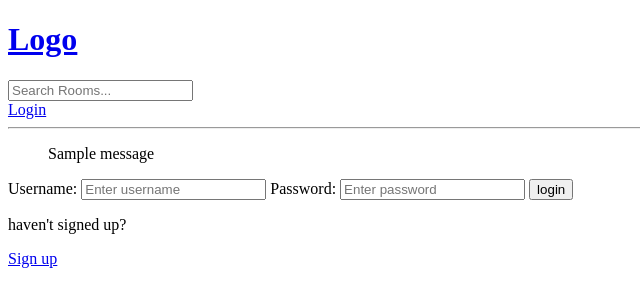
After one commit to vimaurya/Vroom, a Django app: page /login/ in a window 1280 px wide. The commit adds this page. Shown: the top 307 px of the page, without its empty margins (0-640 px from the left). Run offline with Django 5.2, Linux system fonts and the light colour scheme; one stand-in notice (Sample message) is shown.

Commit message:
login added

```diff
--- a/mediaZ/base/models.py
+++ b/mediaZ/base/models.py
@@ -14,7 +14,11 @@ class Room(models.Model):
     topic = models.ForeignKey(Topic, on_delete=models.SET_NULL, null=True)
     name = models.CharField(max_length=200)
     description = models.TextField(null=True, blank=True)
-    #participants =
+    participants = models.ManyToManyField(
+        User,
+        related_name='participants',
+        blank=True
+    )
     updated = models.DateTimeField(auto_now=True)
     created = models.DateTimeField(auto_now_add=True)
 
--- /dev/null
+++ b/mediaZ/base/templates/base/login_register.html
@@ -0,0 +1,35 @@
+{% extends 'main.html' %}
+
+{% block content %}
+
+{% if page == 'login' %}
+
+<div>
+
+    <form method="POST" action="">
+        {% csrf_token %}
+
+        <label>Username:</label>
+        <input type="text" name="username" placeholder="Enter username"/>
+        <label>Password:</label>
+        <input type="Password" name="password" placeholder="Enter password"/>
+
+        <input type="submit" value="login"/>
+    </form>
+    <p>haven't signed up?</p>
+    <a href="{% url 'register' %}">Sign up</a>
+</div>
+
+{% elif page == 'register' %}
+<div>
+
+    <form method="POST" action="">
+        {% csrf_token %}
+        {{form.as_p}}
+        <input type="submit" value="Register"/>
+    </form>
+    <p>already signed up?</p>
+    <a href="{% url 'login' %}">Login</a>
+</div>
+{% endif %}
+{% endblock content %}
--- a/mediaZ/base/urls.py
+++ b/mediaZ/base/urls.py
@@ -3,10 +3,14 @@ from . import views
 
 
 urlpatterns = [
+    path('login/', views.loginPage, name='login'),
+    path('logout/', views.logoutUser, name='logout'),
+    path('register/', views.registerPage, name='register'),
     path('', views.home, name="home"),
     path('room_page/<str:pk>/', views.room, name="room"),
     path('create-room/', views.createRoom, name='create-room'),
     path('edit-room/<str:pk>/', views.updateRoom, name='edit-room'),
-    path('delete-room/<str:pk>/', views.deleteRoom, name='delete-room')
+    path('delete-room/<str:pk>/', views.deleteRoom, name='delete-room'),
+    path('delete-comment/<str:pk>/', views.deleteComment, name='delete-comment'),
 
 ]
--- a/mediaZ/base/views.py
+++ b/mediaZ/base/views.py
@@ -1,19 +1,109 @@
 from django.shortcuts import render, redirect
-from .models import Room
+from django.db.models import Q
+from .models import Room, Topic, Message
 from .forms import RoomForm
+from django.contrib.auth.models import User
+from django.contrib import messages
+from django.contrib.auth import authenticate, login, logout
+from django.contrib.auth.decorators import login_required
+from django.http import HttpResponse
+from django.contrib.auth.forms import UserCreationForm
+
+
+def loginPage(request):
+    page = 'login'
+    if request.user.is_authenticated:
+        return redirect('home')
+
+    if request.method=="POST":
+        username = request.POST.get('username').lower()
+        password = request.POST.get('password')
+
+        try:
+            user = User.objects.get(username=username)
+        except:
+            messages.error(request, 'User does not exist!')
+
+        user = authenticate(request, username=username, password=password)
+
+        if user is not None:
+            login(request, user)
+            return redirect('home')
+        else:
+            messages.error(request, 'Username or password does not exist')
+
+    context={'page':page}
+
+    return render(request, 'base/login_register.html', context)
+
+
+def logoutUser(request):
+    logout(request)
+    return redirect('home')
+
+def registerPage(request):
+    page = 'register'
+    form = UserCreationForm
+    context = {'page':page, 'form':form}
+
+    if request.method == 'POST':
+        form = UserCreationForm(request.POST)
+
+        if form.is_valid():
+            user = form.save(commit=False)
+            user.username = user.username.lower()
+            user.save()
+            login(request, user)
+            return redirect('home')
+        else:
+            messages.error(request, "Something went wrong!")
+
+    return render(request, 'base/login_register.html', context)
+
 
 def home(request):
-    rooms = Room.objects.all()
-    context = {'rooms':rooms}
+    q = request.GET.get('q') if request.GET.get('q') != None else ''
+    rooms = Room.objects.filter(
+        Q(topic__name__icontains=q)|
+        Q(name__icontains=q)|
+        Q(description__icontains=q)|
+        Q(host__username__icontains=q)
+    )
+
+    room_comments = Message.objects.all().order_by('-created')
+    room_count = rooms.count()
+    topics = Topic.objects.all()
+    context = {
+        'rooms':rooms,
+        'topics': topics,
+        'room_count':room_count,
+        'room_comments':room_comments
+    }
     return render(request, 'base/home.html', context)
 
 
 def room(request, pk):
     room = Room.objects.get(id=pk)
-    context = {'room':room}
+    comments = room.message_set.all().order_by('-created')
+    participants = room.participants.all()
+
+    if request.method == "POST":
+        comment = Message.objects.create(
+            user = request.user,
+            room = room,
+            body = request.POST.get('body')
+        )
+        room.participants.add(request.user)
+        return redirect('room', pk=room.id)
+
+    context = {
+        'room':room,
+        'comments':comments,
+        'participants':participants,
+    }
     return render(request, 'base/room.html', context)
 
-
+@login_required(login_url='login')
 def createRoom(request):
     form = RoomForm()
 
@@ -27,9 +117,13 @@ def createRoom(request):
     context = {'form':form}
     return render(request, 'base/room_form.html', context)
 
+@login_required(login_url='login')
 def updateRoom(request, pk):
     room = Room.objects.get(id=pk)
     form = RoomForm(instance=room)
+
+    if request.user != room.host:
+        return HttpResponse('You can not update the room!')
 
     if request.method == 'POST':
         form = RoomForm(request.POST, instance=room)
@@ -40,9 +134,30 @@ def updateRoom(request, pk):
     context = {'form': form}
     return render(request, 'base/room_form.html', context)
 
+
+@login_required(login_url='login')
 def deleteRoom(request, pk):
     room = Room.objects.get(id=pk)
+
+    if request.user != room.host:
+        return HttpResponse('You can not update the room!')
+
     if request.method == 'POST':
         room.delete()
         return redirect('home')
     return render(request, 'base/delete.html', {'obj':room})
+
+
+@login_required(login_url='login')
+def deleteComment(request, pk):
+    comment = Message.objects.get(id=pk)
+    room_id = comment.room.id
+    print(f"This is the room : {room_id}")
+    if request.user != comment.user:
+        return HttpResponse('You can not delete the comment!')
+
+    if request.method == 'POST':
+        comment.delete()
+        return redirect('home')
+
+    return render(request, 'base/delete.html', {'obj':comment})
--- a/mediaZ/templates/main.html
+++ b/mediaZ/templates/main.html
@@ -11,6 +11,14 @@
     <body>
         {% include 'navbar.html' %}
 
+        {% if messages %}
+        <ul class="messages">
+            {% for message in messages %}
+            {{message}}
+            {% endfor %}
+        </ul>
+        {% endif %}
+
         {% block content %}
 
         {% endblock content %}
--- a/mediaZ/templates/navbar.html
+++ b/mediaZ/templates/navbar.html
@@ -1,5 +1,14 @@
 <a href="/">
     <h1>Logo</h1>
+</a>
+<form method="GET" action="{% url 'home' %}">
+    <input type="text" name="q" placeholder="Search Rooms..."/>
+</form>
 
-</a>
+{% if request.user.is_authenticated %}
+<p>{{request.user}}</p>
+<a href="{% url 'logout' %}">Logout</a>
+{% else %}
+<a href="{% url 'login' %}">Login</a>
+{% endif %}
 <hr>
```
Also changed, not shown: mediaZ/base/templates/base/home.html (+35 -1 lines), mediaZ/base/templates/base/room.html (+49 -1 lines), mediaZ/base/migrations/0003_alter_room_options_room_participants.py (added), mediaZ/db.sqlite3.
